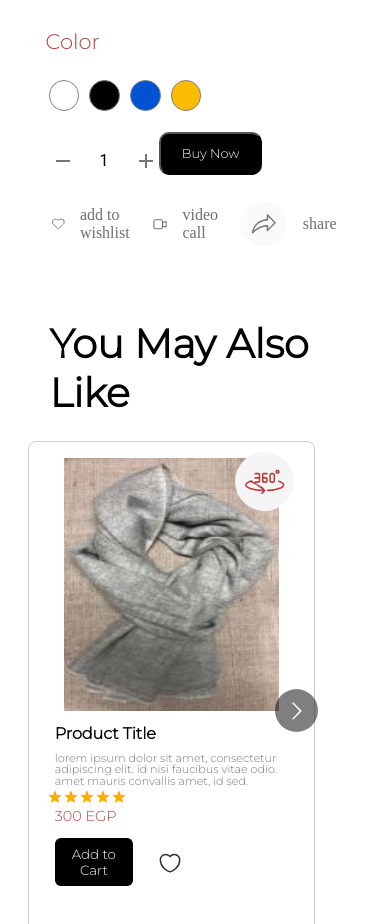
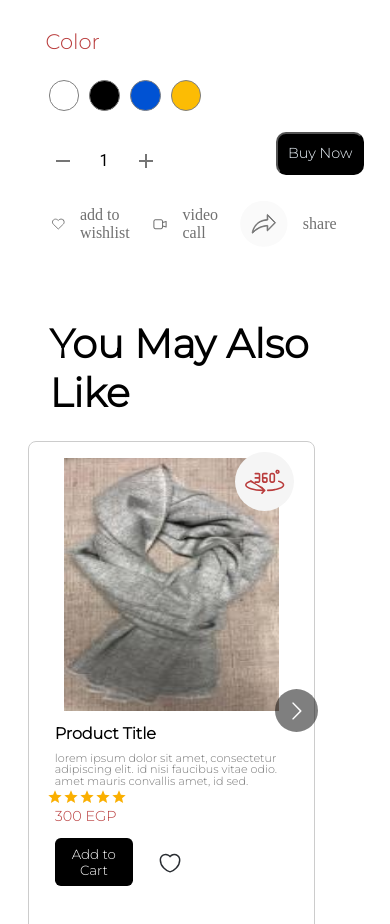
Before and after one commit to MoOsman5/Nas-Vas, a React (Create React App) app: page / in a window 390 px wide. Shown: the part 1265-2189 px from the top of the page. Built offline with nearby package versions, Linux system fonts and the light colour scheme.

Commit message:
edit product details style

```diff
--- a/src/pages/ProductDetailsPage.jsx
+++ b/src/pages/ProductDetailsPage.jsx
@@ -206,7 +206,7 @@ class ProductDetails extends Component {
                   <Box
                     sx={{ display: "flex", justifyContent: "flex-end", mt: 2 }}
                   >
-                    <button className="addto-bt" onClick={this.handleAddToCart}>
+                    <button className="addto-bt1" onClick={this.handleAddToCart}>
                       Buy Now
                     </button>
                   </Box>
--- a/src/styles/ProductDetailsPage.scss
+++ b/src/styles/ProductDetailsPage.scss
@@ -126,16 +126,25 @@
   font-size: 20px;
   border-radius: 10px;
 }
+.addto-bt1 {
+  background-color: #000;
+  color: aliceblue;
+  border-radius: 10px;
+  width: 30vw;
+  height:80%;
+  margin-left:50%;
+  font-size: 120%;
+}
 @media (max-width: 768px) {
   .sizeBoxs {
     width: 18%;
     height:15%;
   }
-  .addto-bt {
-    width: 140%;
-    height:80%;
-    margin-left:50%;
-    font-size: 80%;
+  .addto-bt1 {
+    width: 45vw;
+    font-size: 90%;
+
+
   }
 }
 .header {
```
